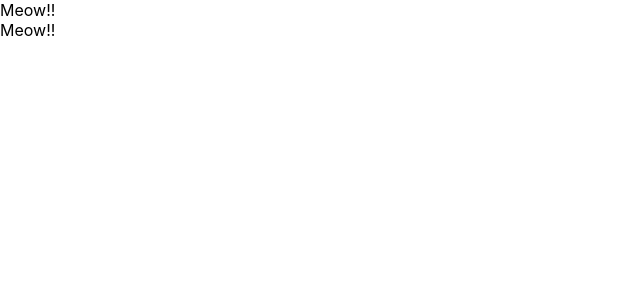
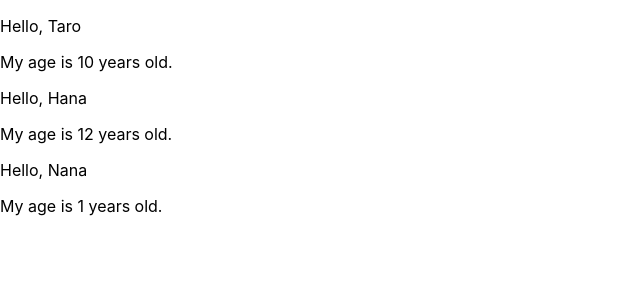
Before and after one commit to ys-ishikawa/udemy-react-redux-crud-application, a React (Create React App) app: page / in a window 1280 px wide. Shown: the top 300 px of the page, without its empty margins (0-640 px from the left). Built offline with nearby package versions, Linux system fonts and the light colour scheme.

Commit message:
learn props

```diff
--- a/src/App.js
+++ b/src/App.js
@@ -19,16 +19,33 @@
 // }
 
 const App = () => {
+  const profiles = [
+    {name: 'Taro', age: 10},
+    {name: 'Hana', age: 12},
+    {name: "Nana"}
+  ];
   return (
     <div>
-      <Cat />
-      <Cat />
+    {
+      profiles.map((profile, index) => {
+        return <User name={profile.name} age={profile.age} key={index} />;
+      })
+    }
     </div>
   )
 }
-const Cat = () => {
-  return <div>Meow!!</div>
+const User = (props) => {
+return (
+  <div>
+    <p>Hello, {props.name}</p>
+    <p>My age is {props.age} years old.</p>
+  </div>
+  )
 
 }
 
+User.defaultProps = {
+  age: 1
+}
+
 export default App;
```
